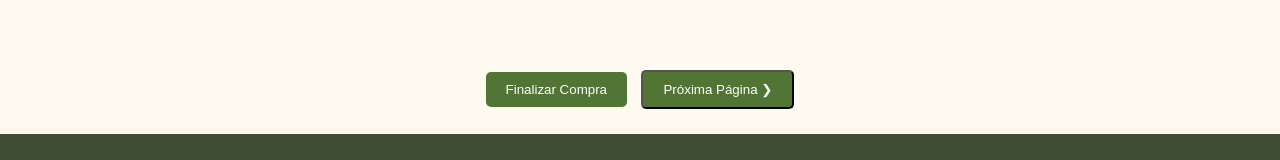
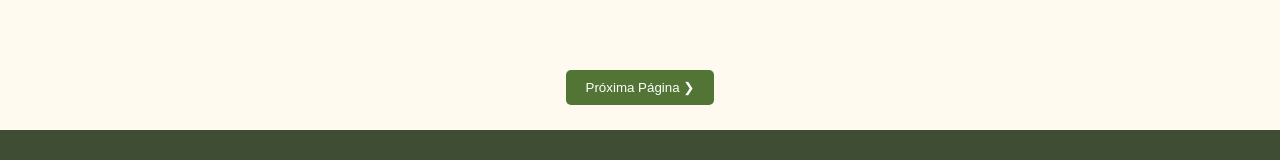
Before and after one commit to Darkitinhus-Cebolitinhus3862/fubika, a website: page src/produtos.html in a window 1280 px wide. Shown: the part 3094-3254 px from the top of the page. Drawn offline with Linux system fonts and the light colour scheme; a web font is replaced by a local one.

Commit message:
mais coisa de butão

```diff
--- a/src/css/produtos.css
+++ b/src/css/produtos.css
@@ -73,6 +73,7 @@ body {
     transition: background-color 0.3s;
     display: inline-block;
     margin: 5px;
+	border-width: 0px;
 }
 
 .pagination .next-page:hover,
--- a/src/produtos.html
+++ b/src/produtos.html
@@ -33,8 +33,8 @@
     </div>
 
     <div class="pagination">
-		<button class="btn" id="checkoutButton" style>Finalizar Compra</button>
-        <button href="produtos_page2.html" class="next-page">Próxima Página ❯</button>
+		<button class="btn" id="checkoutButton" style="display: none;">Finalizar Compra</button>
+        <button class="btn" onclick="window.location.href='produtos_page2.html'" class="next-page">Próxima Página ❯</button>
     </div>
 
     <footer id="footer"></footer>
```
Also changed, not shown: src/produtos_page2.html (+2 -2 lines).
